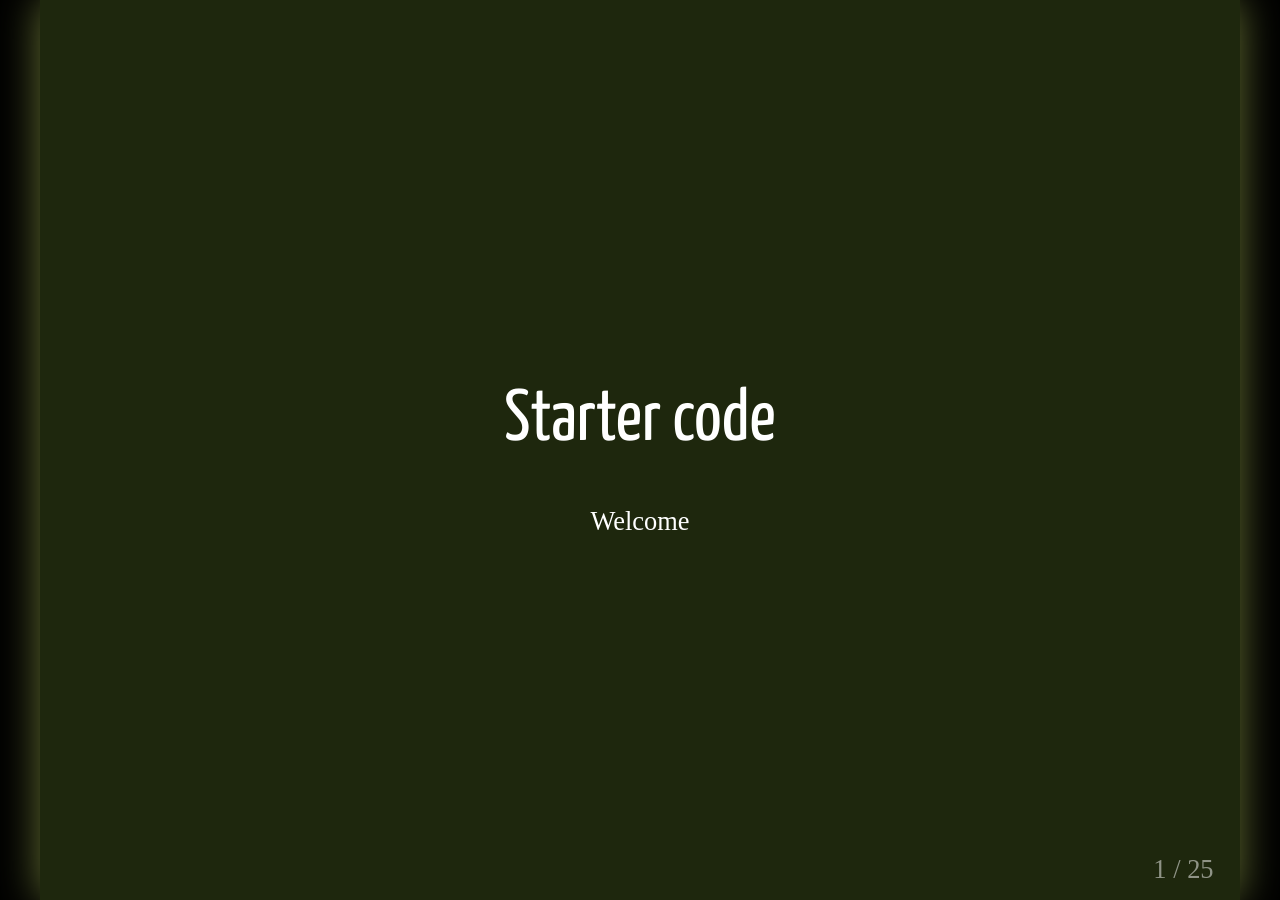
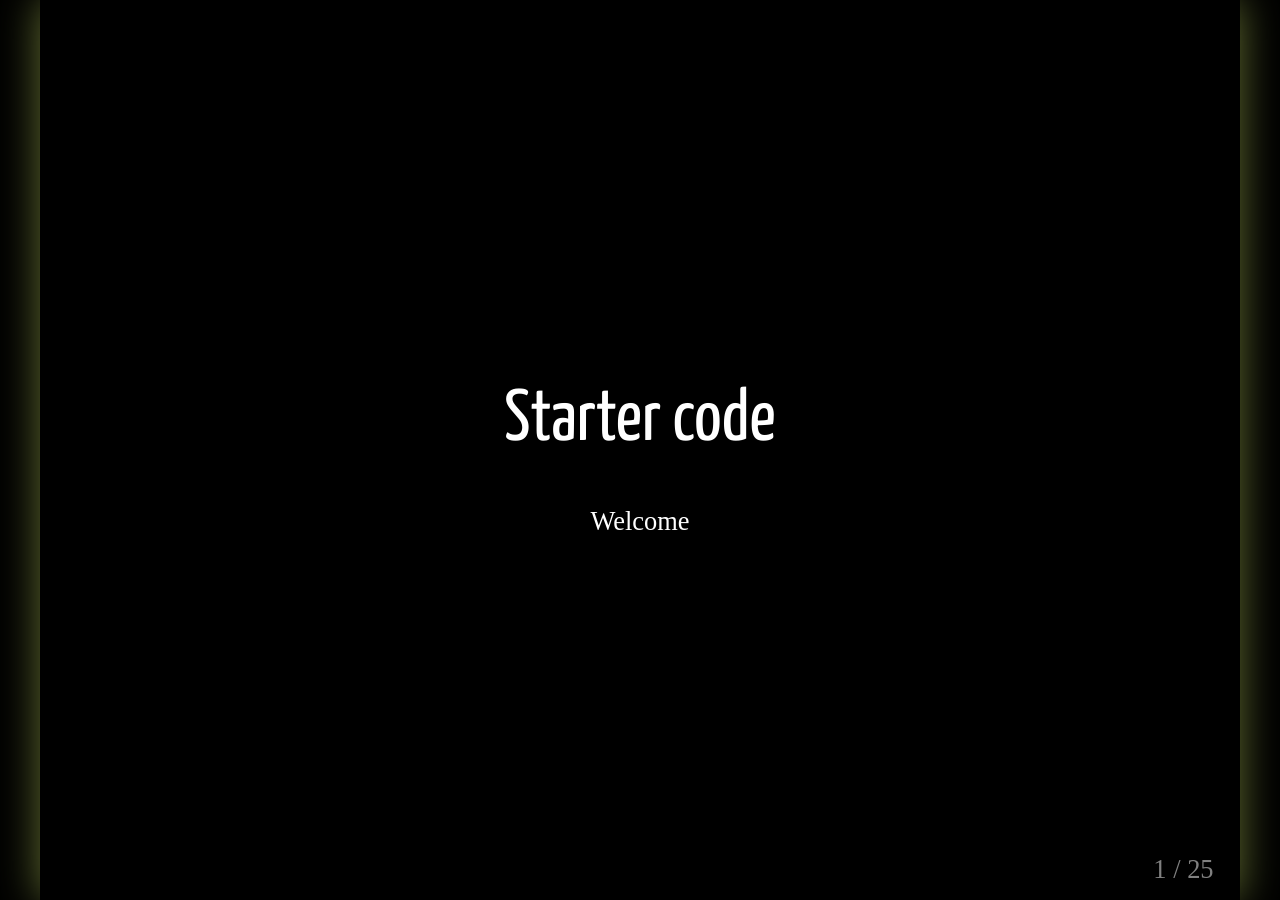
Before and after one commit to nyu-computer-science/intro-to-computer-science, a Jekyll site: the page built from docs/3.starter-kit.html, in a window 1280 px wide. Built offline with Jekyll 4.4.1, drawn with Linux system fonts in a browser that asks for light colours; some web fonts are replaced.

Commit message:
darker bg

```diff
--- a/docs/_layouts/presentation.html
+++ b/docs/_layouts/presentation.html
@@ -49,11 +49,11 @@
       }
 
       .remark-container {
-        background-color: black /* #540F0E */;
+        background-color: black /* #540F0E; */;
       }
 
       .remark-slide-content {
-        background-color: #1E270D;
+        background-color: black; /* #1E270D; */
         color: white;
       }
 
```
